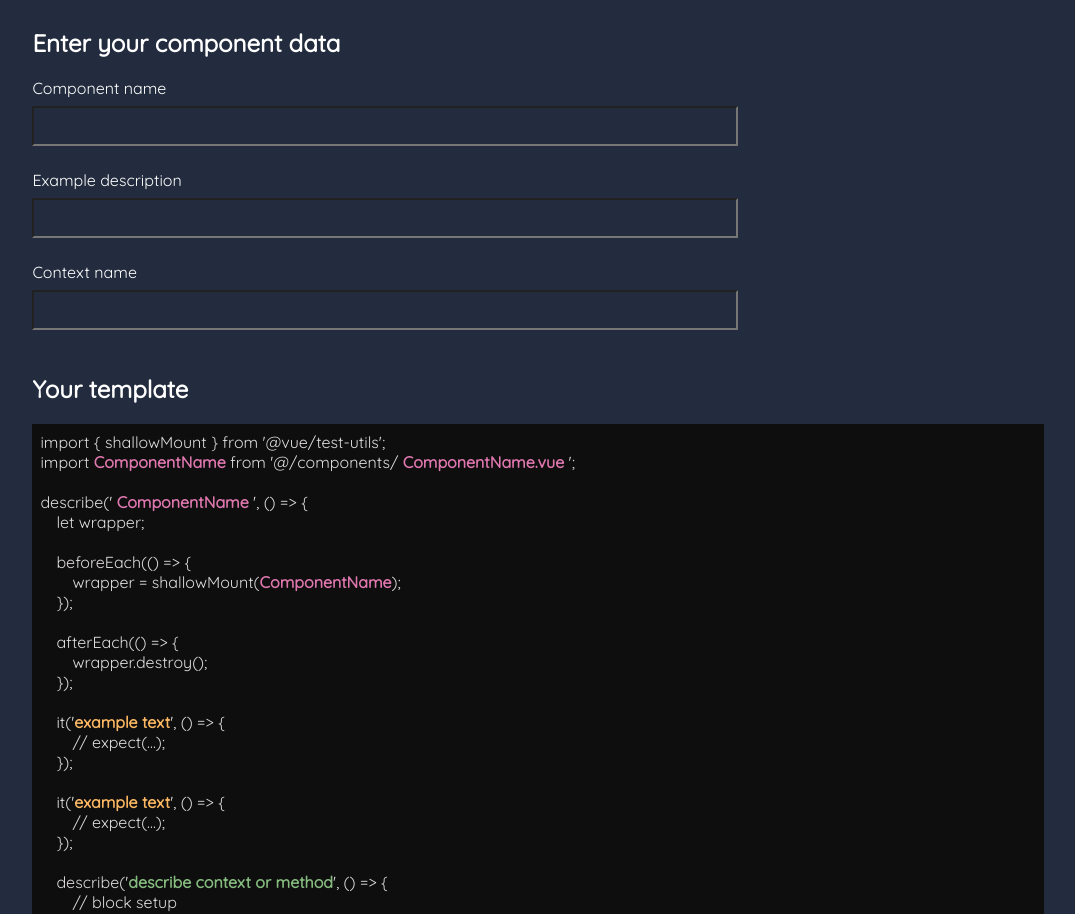
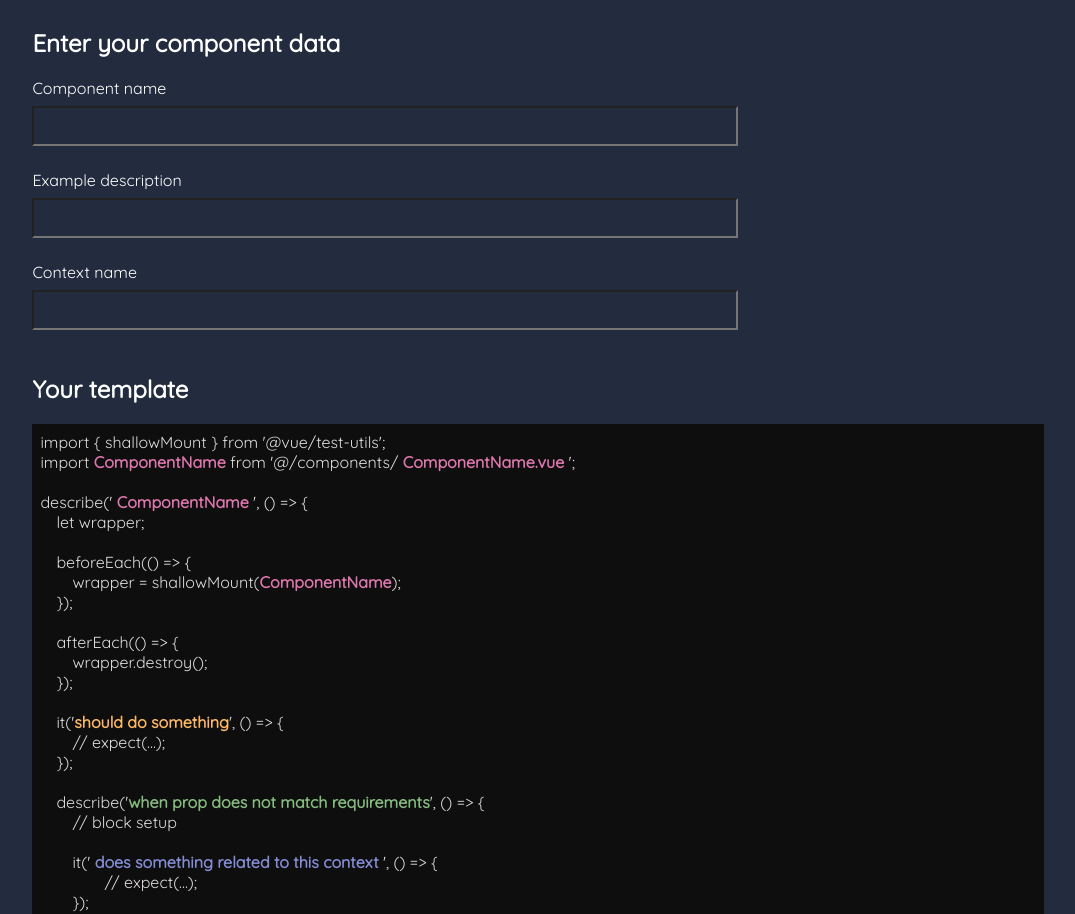
Before and after one commit to metamoni/vue_test_template_generator, a Vue app: page / in a window 1280 px wide. Shown: the top 914 px of the page, without its empty margins (102-1177 px from the left). Built offline with nearby package versions, Linux system fonts and the light colour scheme.

Commit message:
update template with data from state

```diff
--- a/src/components/TemplateContainer.vue
+++ b/src/components/TemplateContainer.vue
@@ -36,15 +36,7 @@
         <br/>
         <br/>
       <span class="indent">
-        it('<span class="example">{{ exampleText }}</span>', () => {</span>
-        <br/>
-        <span class="double-indent">// expect(...);</span>
-        <br/>
-        <span class="indent">});</span>
-        <br/>
-        <br/>
-      <span class="indent">
-        it('<span class="example">{{ exampleText }}</span>', () => {</span>
+        it('<span class="example">{{ example }}</span>', () => {</span>
         <br/>
         <span class="double-indent">// expect(...);</span>
         <br/>
@@ -58,7 +50,7 @@
         <br/>
         <br/>
         <span class="double-indent">it('<span class="context-example">
-          {{ contextExample }}
+          does something related to this context
           </span>', () => {<br/>
           <span class="double-indent">
             <span class="double-indent">// expect(...);</span>
@@ -78,11 +70,30 @@ export default {
   name: 'TemplateContainer',
   data() {
     return {
-      componentName: 'ComponentName',
-      exampleText: 'example text',
-      context: 'describe context or method',
-      contextExample: 'does something related to this context/method',
+      componentName: this.$store.state.componentName,
+      example: this.$store.state.example,
+      context: this.$store.state.context,
+      method: this.$store.state.methodName,
     };
+  },
+  mounted() {
+    this.$store.subscribe((mutation, state) => {
+      switch (mutation.type) {
+        case 'updateComponentName':
+          this.componentName = state.componentName;
+          break;
+        case 'updateExample':
+          this.example = state.example;
+          break;
+        case 'updateMethodName':
+          this.method = state.methodName;
+          break;
+        case 'updateContext':
+          this.context = state.context;
+          break;
+        default:
+      }
+    });
   },
 };
 </script>
```
